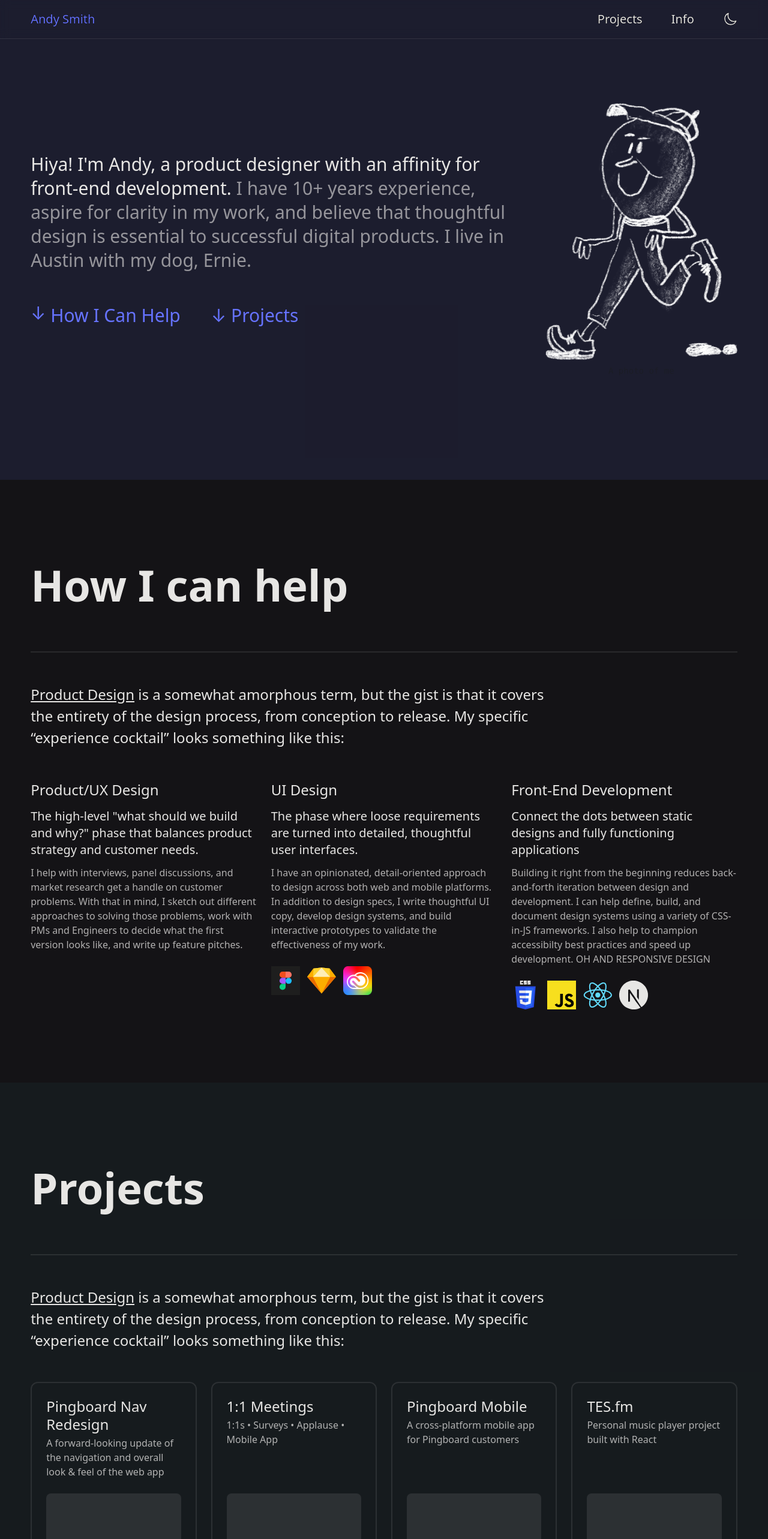
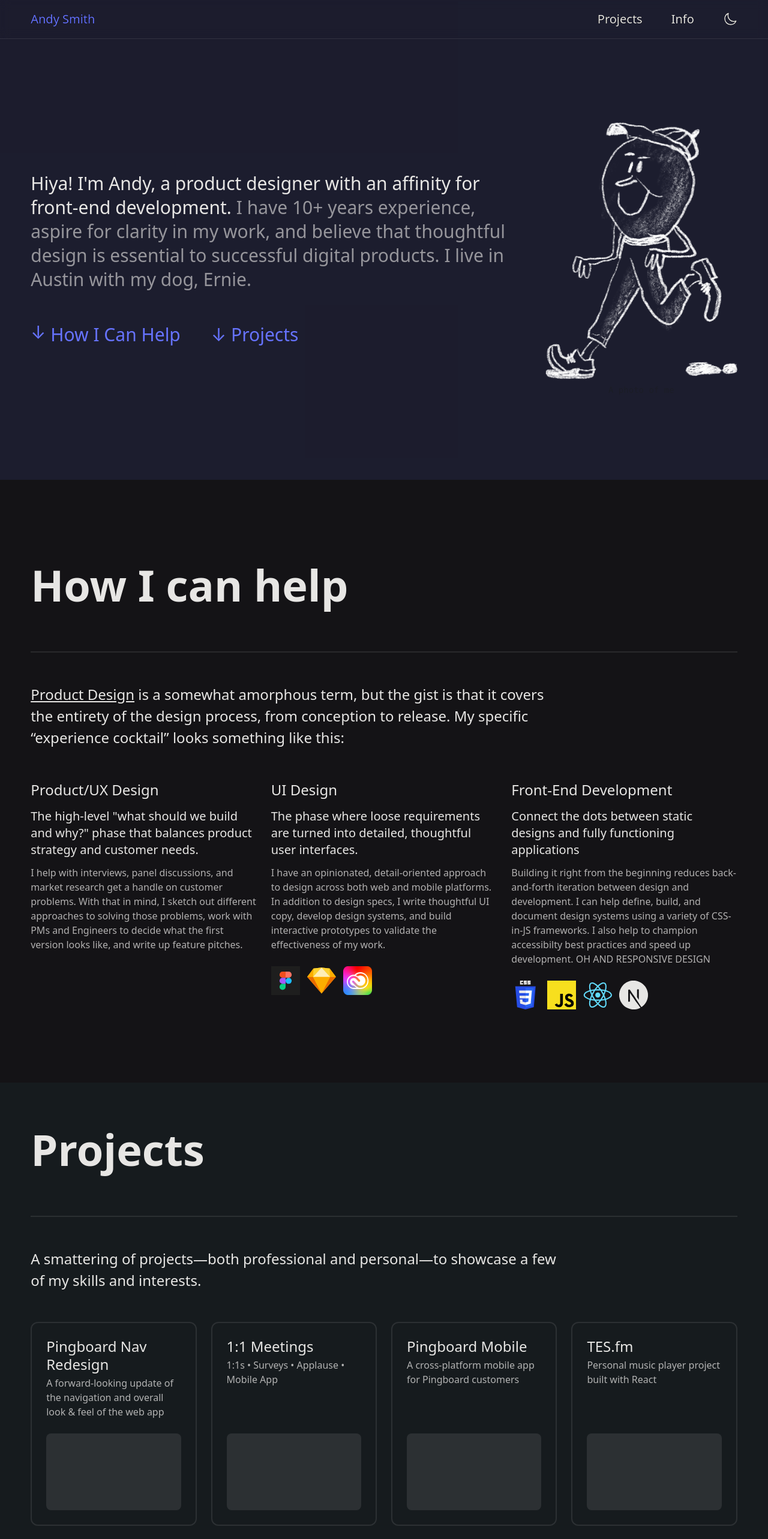
Before and after one commit to andyra/andysmith, a Next.js app: page / in a window 1280 px wide. Shown: the top 2566 px of the page at 60% size. Built offline with nearby package versions, Linux system fonts and the light colour scheme.

Commit message:
Update footer

```diff
--- a/components/Footer.jsx
+++ b/components/Footer.jsx
@@ -28,8 +28,7 @@ const ResumeLink = () => {
 // Component
 // ----------------------------------------------------------------------------
 
-const Footer = ({}) => {
-  return (
+const Footer = () => (
   <footer className="flex flex-wrap bg-primary-05 gap-16 p-page">
     <div className="w-full md:flex-1 flex-shrink-0">
       Andy Smith
@@ -37,7 +36,7 @@ const Footer = ({}) => {
     </div>
     <ResumeLink />
     <dl className="self-end grid grid-cols-[64px,1fr] gap-x-16 text-sm w-full xs:w-auto">
-        {CONTACT_INFO.map(item => (
+      {CONTACT_INFO.map((item) => (
         <React.Fragment key={item.label}>
           <dt className="font-medium xs:text-right">{item.label}</dt>
           <dd>
@@ -53,6 +52,5 @@ const Footer = ({}) => {
     </dl>
   </footer>
 );
-};
 
 export default Footer;
--- a/components/Layout.jsx
+++ b/components/Layout.jsx
@@ -16,7 +16,7 @@ const Layout = ({ children, ...props }) => {
       <SkipLink />
       <Nav />
       <main id="main">{children}</main>
-      <footer className="px-page py-24 text-center text-xs">
+      <footer className="px-page py-24 bg-tertiary-05 text-center text-xs">
         Built with React and Next.js • View it on GitHub
       </footer>
     </>
--- a/components/ProjectFooter.jsx
+++ b/components/ProjectFooter.jsx
@@ -6,7 +6,7 @@ import { PROJECTS } from "../constants";
 
 const FooterLink = ({ project, direction }) => {
   const linkClasses = cn(
-    "flex flex-col xs:flex-row gap-8 p-16 sm:p-24 rounded-lg bg-tertiary-10 hover:text-tertiary transition group",
+    "flex flex-col xs:flex-row gap-8 p-16 sm:p-24 rounded-lg border-2 border-tertiary-10 hover:text-tertiary hover:border-tertiary-50 transition group",
     direction === "next" && "justify-end text-right"
   );
 
@@ -39,7 +39,7 @@ const ProjectFooter = () => {
   const next = PROJECTS[index === PROJECTS.length - 1 ? 0 : index + 1];
 
   return (
-    <footer className="px-page py-page-lg">
+    <footer className="p-page bg-tertiary-05">
       <nav className="max-w-screen-xl mx-auto grid grid-cols-2 gap-16 sm:gap-24">
         <FooterLink project={prev} direction="prev" />
         <FooterLink project={next} direction="next" />
--- a/components/ProjectHeader.jsx
+++ b/components/ProjectHeader.jsx
@@ -2,7 +2,7 @@ import Container from "components/Container";
 import Divider from "components/Divider";
 
 const ProjectHeader = ({ title, description, link }) => (
-  <header className="px-page py-page-lg bg-tertiary-10 text-tertiary-75">
+  <header className="px-page pb-page pt-page-lg bg-tertiary-10 text-tertiary-75">
     <Container width="lg">
       <h1 className="font-semibold text-2xl sm:text-3xl lg:text-5xl text-tertiary">
         {title}
--- a/pages/index.jsx
+++ b/pages/index.jsx
@@ -40,7 +40,7 @@ const PageNav = ({ className, index }) => (
 );
 
 const Intro = () => (
-  <header className="px-page py-page-lg flex items-center sm:h-screen bg-secondary-10">
+  <header className="px-page pb-page pt-page-lg flex items-center sm:h-screen bg-secondary-10">
     <div className="max-w-screen-xl mx-auto flex flex-col lg:flex-row items-center gap-page">
       <div className="lg:order-last w-192 sm:w-320 dark:invert">
         <Image
@@ -122,17 +122,18 @@ const HowICanHelp = () => (
 );
 
 const Projects = () => (
-  <section id="projects" className="px-page py-page-lg bg-tertiary-05">
+  <section id="projects" className="p-page bg-tertiary-05">
     <Container width="xl">
       <h2 className="font-extrabold text-3xl sm:text-5xl py-24">Projects</h2>
       <Divider />
       <p class="text-lg max-w-prose">
-        <span class="underline">Product Design</span> is a somewhat amorphous
-        term, but the gist is that it covers the entirety of the design process,
-        from conception to release. My specific “experience cocktail” looks
-        something like this:
+        A smattering of projects—both professional and personal—to showcase a
+        few of my skills and interests.
       </p>
-      <ul className="grid grid-cols-1 md:grid-cols-4 gap-24" role="list">
+      <ul
+        className="grid grid-cols-1 sm:grid-cols-2 xl:grid-cols-4 gap-24"
+        role="list"
+      >
         {PROJECTS.map((project) => (
           <li className="h-full" key={project.title}>
             <Link href={project.href}>
--- a/pages/info.jsx
+++ b/pages/info.jsx
@@ -7,7 +7,7 @@ import { CONTACT_INFO, EXPERIENCE, MISC_JOBS, TOOLS } from "../constants";
 // ----------------------------------------------------------------------------
 
 const Header = () => (
-  <header className="px-page py-page-lg max-w-screen-xl">
+  <header className="px-page pb-page pt-page-lg max-w-screen-xl">
     <div className="bg-primary-05 flex items-center gap-48 rounded">
       <figure className="rounded-full h-128 w-128 border-2 border-primary" />
       <div>
```
Lines whose indentation alone changed are shown as unchanged.
